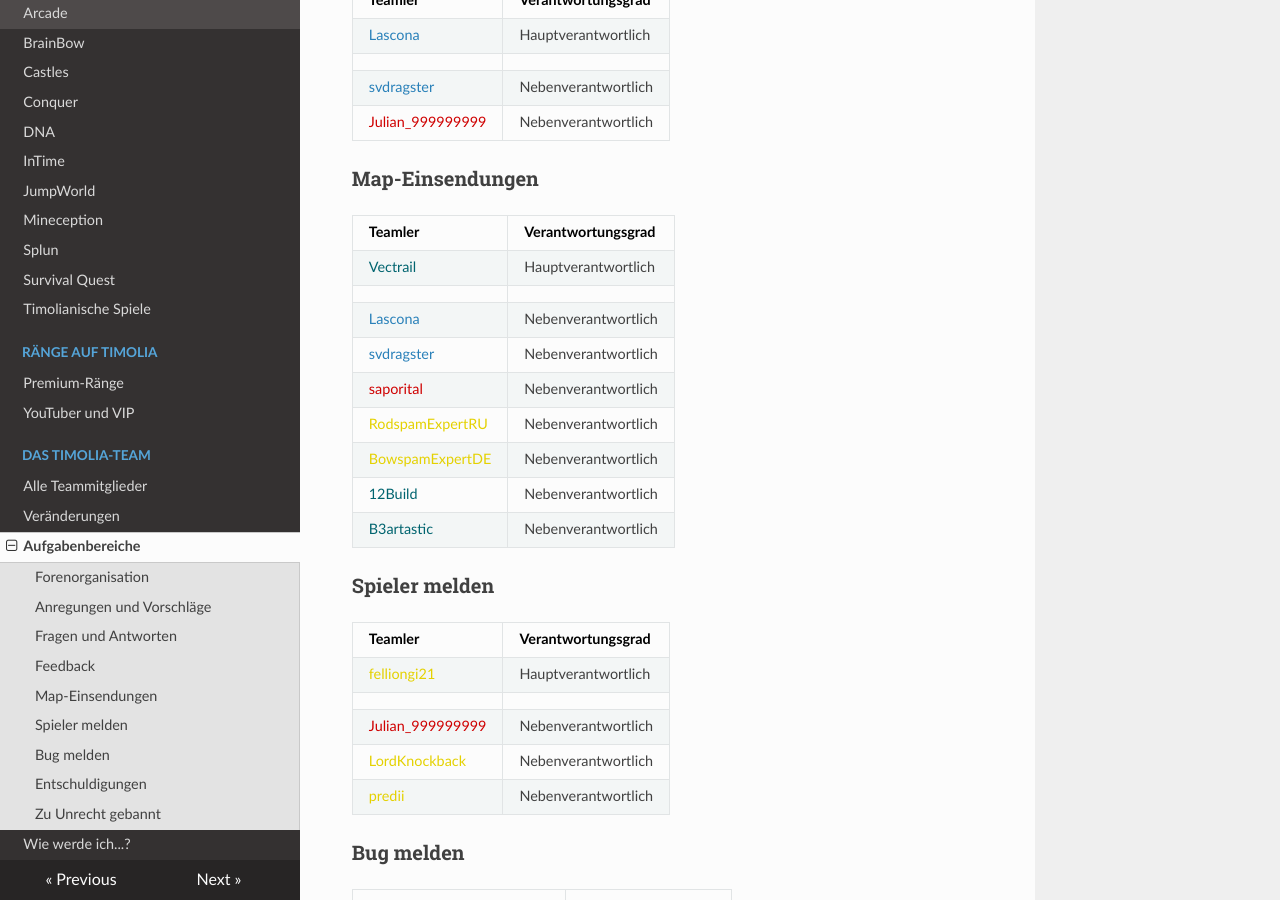
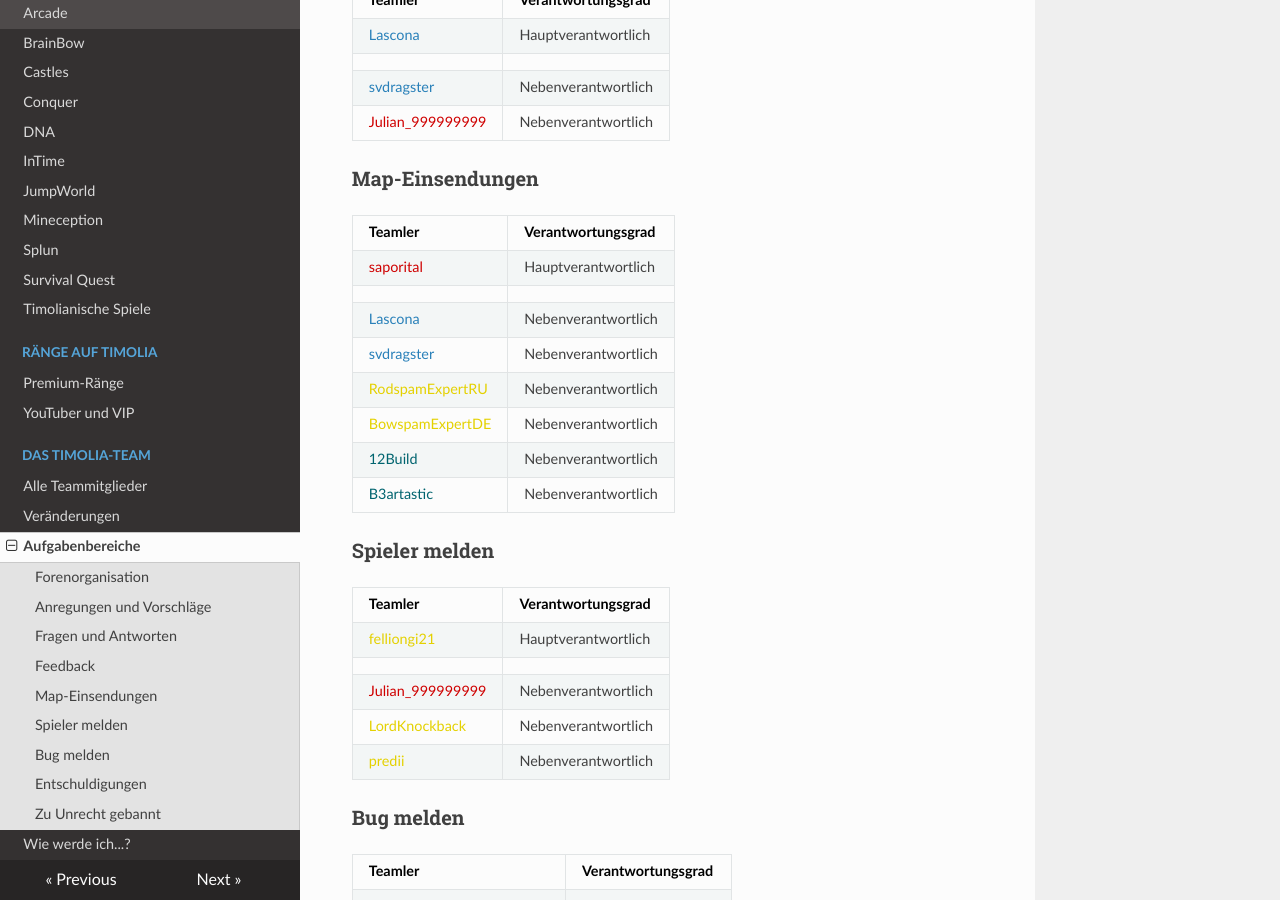
Before and after one commit to TimoliaDE/HowTo, an MkDocs documentation site: the page built from docs/team/responsibilities.md, in a window 1280 px wide and 900 px high, scrolled down 1078 px. Built offline with MkDocs 1.6.1, drawn with Linux system fonts in a browser that asks for light colours; nearby versions of some CDN libraries; old or Windows-style settings are respelled for this version of MkDocs; some of the changed text lies outside the part shown.

Commit message:
Update responsibilities.md

```diff
--- a/docs/team/responsibilities.md
+++ b/docs/team/responsibilities.md
@@ -42,11 +42,10 @@ Die Verantwortlichen für die Forenorganisation kümmern sich sowohl um den Aufb
 ### **Map-Einsendungen**
 | Teamler | Verantwortungsgrad |
 | ------ | ------ |
-|<span style="color:#00646F">Vectrail</span> | Hauptverantwortlich |
+|<span style="color:#CF0101">saporital</span> | Hauptverantwortlich |
 | | |
 |<span style="color:#2980b9">Lascona</span> | Nebenverantwortlich |
 |<span style="color:#2980b9">svdragster</span> | Nebenverantwortlich |
-|<span style="color:#CF0101">saporital</span> | Nebenverantwortlich |
 |<span style="color:#E4D100">RodspamExpertRU</span> | Nebenverantwortlich |
 |<span style="color:#E4D100">BowspamExpertDE</span> | Nebenverantwortlich |
 |<span style="color:#00646F">12Build</span> | Nebenverantwortlich |
@@ -152,7 +151,6 @@ Für einen ständigen Support und Content auf Twitter und anderen sozialen Medie
 |<span style="color:#007812">tr7zw</span> | Twitter NV |
 |<span style="color:#E4D100">Chrissi1505</span> | Twitter NV |
 |<span style="color:#E4D100">xTessia</span> | Twitter NV |
-|<span style="color:#00646F">Vectrail</span> | Bauteam-Twitter HV |
 |<span style="color:#00646F">Tollmolia</span> | Bauteam-Twitter NV |
 |<span style="color:#007812">die_maren</span> | Bauteam-Twitter NV |
 
@@ -196,7 +194,7 @@ Im Timolia Team gibt es kleinere Teams, welche unter anderem durch diese Verantw
 | ------ | ------ |
 |<span style="color:#CF0101">Tedget</span> | Management des Development-Teams |
 |<span style="color:#2980b9">Lascona</span> | Management des Creator-Teams und des YouTube-Teams |
-|<span style="color:#00646F">Vectrail</span> | Management des Bau-Teams |
+|<span style="color:#CF0101">saporital</span> | Management des Bau-Teams |
 
 ### **Testen der Games-Maps**
 Diese Teamler sind für das Bewerten, Aktualisieren und Kategorisieren von Games Maps zuständig.
```
